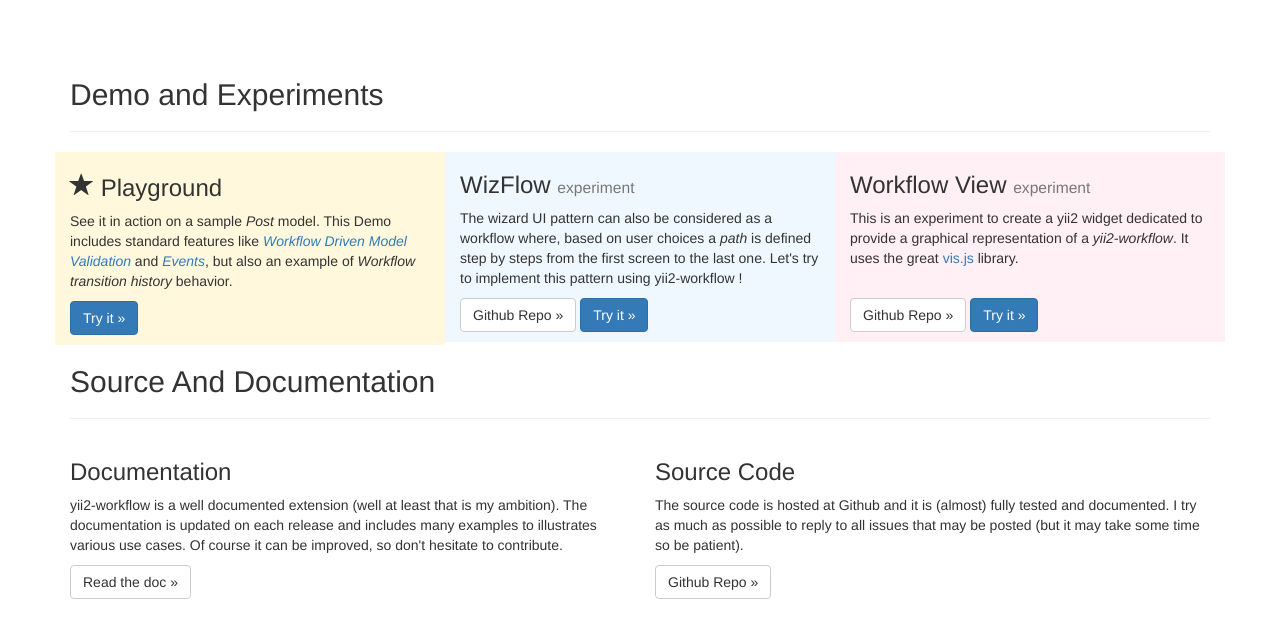
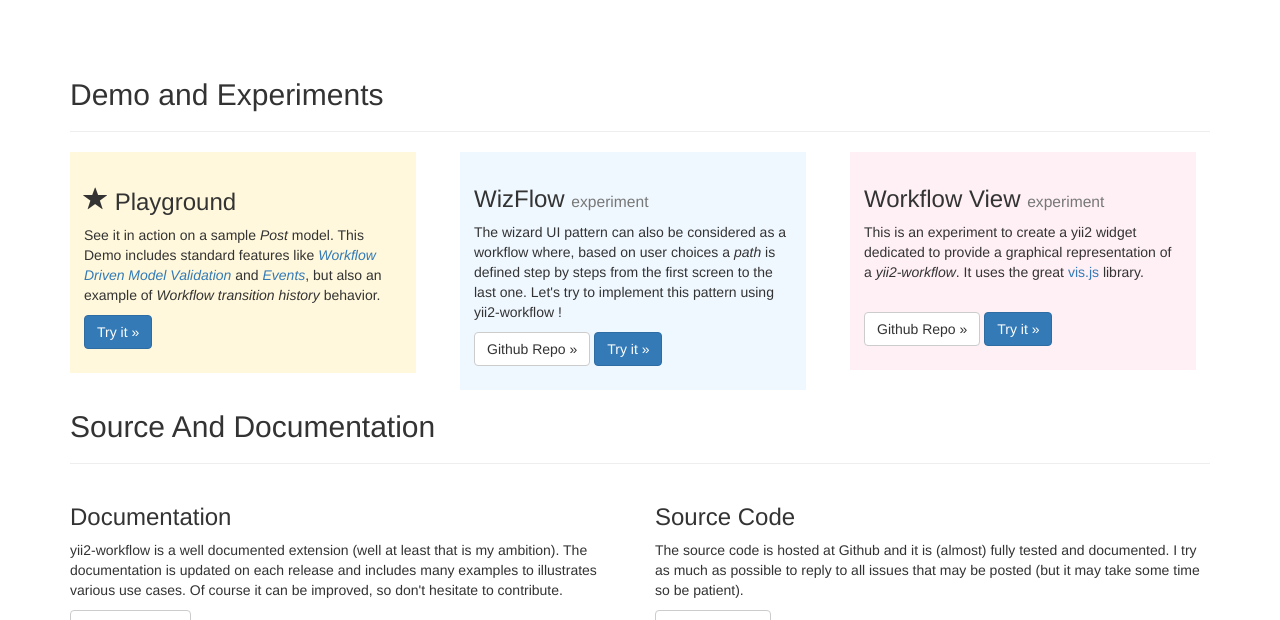
Before and after one commit to raoul2000/yii2-app, a Yii app: the page made by views/workflow/home/index.php in a window 1280 px wide. Shown: the part 562-1182 px from the top of the page. Run offline with PHP 8.4 and a stand-in for Yii, Linux system fonts and the light colour scheme; the template is opened without the code that fills it, so the values that code supplies are empty; some libraries are stand-ins or nearby versions.

Commit message:
workflow home page design

```diff
--- a/views/workflow/home/index.php
+++ b/views/workflow/home/index.php
@@ -11,7 +11,8 @@
 <h2>Demo and Experiments</h2>
 <hr />
 <div class="row">
-  <div class="col-xs-4" style="background-color: cornsilk;">
+  <div class="col-sm-4">
+    <div class="" style="background-color: cornsilk;margin-right:1em;padding:1em;">
       <h3><span class="glyphicon glyphicon-star" aria-hidden="true"></span> Playground</h3>
       <p>
         See it in action on a sample <em>Post</em> model.
@@ -26,7 +27,9 @@
         </a>
       </p>
     </div>
-  <div class="col-xs-4" style="background-color: aliceblue;">
+  </div>
+  <div class="col-sm-4">
+    <div class="" style="background-color: aliceblue;margin-right:1em;padding:1em;">
       <h3>WizFlow <small>experiment</small></h3>
       <p>
         The wizard UI pattern can also be considered as a workflow where, based
@@ -42,7 +45,9 @@
         </a>
       </p>
     </div>
-  <div class="col-xs-4" style="background-color: lavenderblush;">
+  </div>
+  <div class="col-sm-4" >
+    <div class="" style="background-color: lavenderblush;margin-right:1em;padding:1em;">
       <h3>Workflow View <small>experiment</small></h3>
       <p>
         This is an experiment to create a yii2 widget dedicated to provide a
@@ -57,6 +62,7 @@
           Try it &raquo;
         </a>
       </p>
+    </div>
   </div>
 </div>
 
```
Lines whose indentation alone changed are shown as unchanged.
